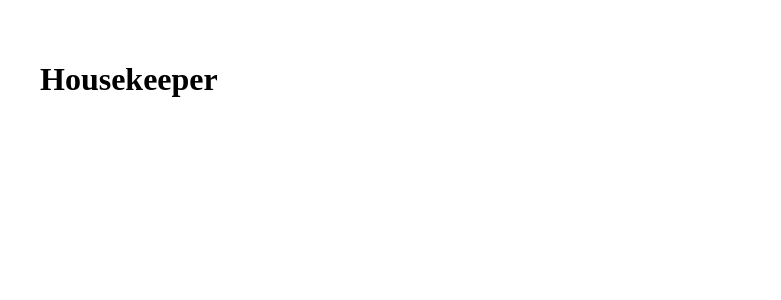
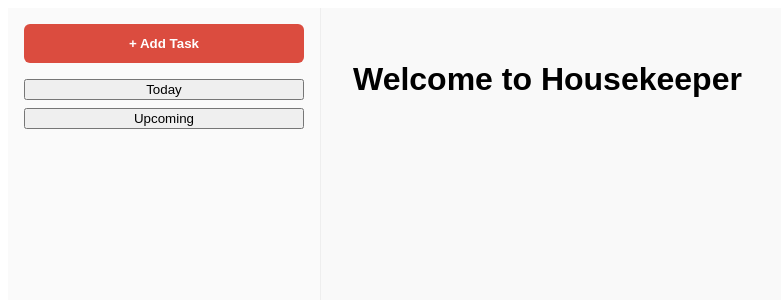
Before and after one commit to branch-gary/housekeeper, a React (Vite) app: page / in a window 1280 px wide. Shown: the top 300 px of the page, without its empty margins (0-781 px from the left). Built offline with nearby package versions, Linux system fonts and the light colour scheme; the HTML template or start-up script is replaced by a standard one.

Commit message:
Set up Todoist-style layout with sidebar and main view using SCSS Modules

```diff
--- a/src/App.module.scss
+++ /dev/null
@@ -1,10 +0,0 @@
-.app {
-  padding: 2rem;
-  max-width: 1200px;
-  margin: 0 auto;
-
-  h1 {
-    font-size: 2rem;
-    margin-bottom: 1rem;
-  }
-}
--- a/src/App.tsx
+++ b/src/App.tsx
@@ -1,12 +1,8 @@
 import type { FC } from 'react'
-import styles from './App.module.scss'
+import Layout from './components/Layout'
 
 const App: FC = () => {
-  return (
-    <div className={styles.app}>
-      <h1>Housekeeper</h1>
-    </div>
-  )
+  return <Layout />
 }
 
 export default App
--- /dev/null
+++ b/src/components/Layout.module.scss
@@ -0,0 +1,6 @@
+.layout {
+  display: flex;
+  height: 100vh;
+  font-family: sans-serif;
+  background: #f9f9f9;
+}
--- /dev/null
+++ b/src/components/Layout.tsx
@@ -0,0 +1,14 @@
+import Sidebar from './Sidebar'
+import MainView from './MainView'
+import styles from './Layout.module.scss'
+
+const Layout = () => {
+  return (
+    <div className={styles.layout}>
+      <Sidebar />
+      <MainView />
+    </div>
+  )
+}
+
+export default Layout
--- /dev/null
+++ b/src/components/MainView.module.scss
@@ -0,0 +1,4 @@
+.main {
+  flex: 1;
+  padding: 2rem;
+}
--- /dev/null
+++ b/src/components/MainView.tsx
@@ -0,0 +1,11 @@
+import styles from './MainView.module.scss'
+
+const MainView = () => {
+  return (
+    <main className={styles.main}>
+      <h1>Welcome to Housekeeper</h1>
+    </main>
+  )
+}
+
+export default MainView
--- /dev/null
+++ b/src/components/Sidebar.module.scss
@@ -0,0 +1,25 @@
+.sidebar {
+  width: 280px;
+  background-color: #fafafa;
+  border-right: 1px solid #eee;
+  padding: 1rem;
+  display: flex;
+  flex-direction: column;
+  gap: 1rem;
+}
+
+.addTask {
+  background-color: #db4c3f;
+  color: white;
+  border: none;
+  padding: 0.75rem;
+  font-weight: bold;
+  border-radius: 6px;
+  cursor: pointer;
+}
+
+.nav {
+  display: flex;
+  flex-direction: column;
+  gap: 0.5rem;
+}
--- /dev/null
+++ b/src/components/Sidebar.tsx
@@ -0,0 +1,15 @@
+import styles from './Sidebar.module.scss'
+
+const Sidebar = () => {
+  return (
+    <aside className={styles.sidebar}>
+      <button className={styles.addTask}>+ Add Task</button>
+      <nav className={styles.nav}>
+        <button>Today</button>
+        <button>Upcoming</button>
+      </nav>
+    </aside>
+  )
+}
+
+export default Sidebar
```
